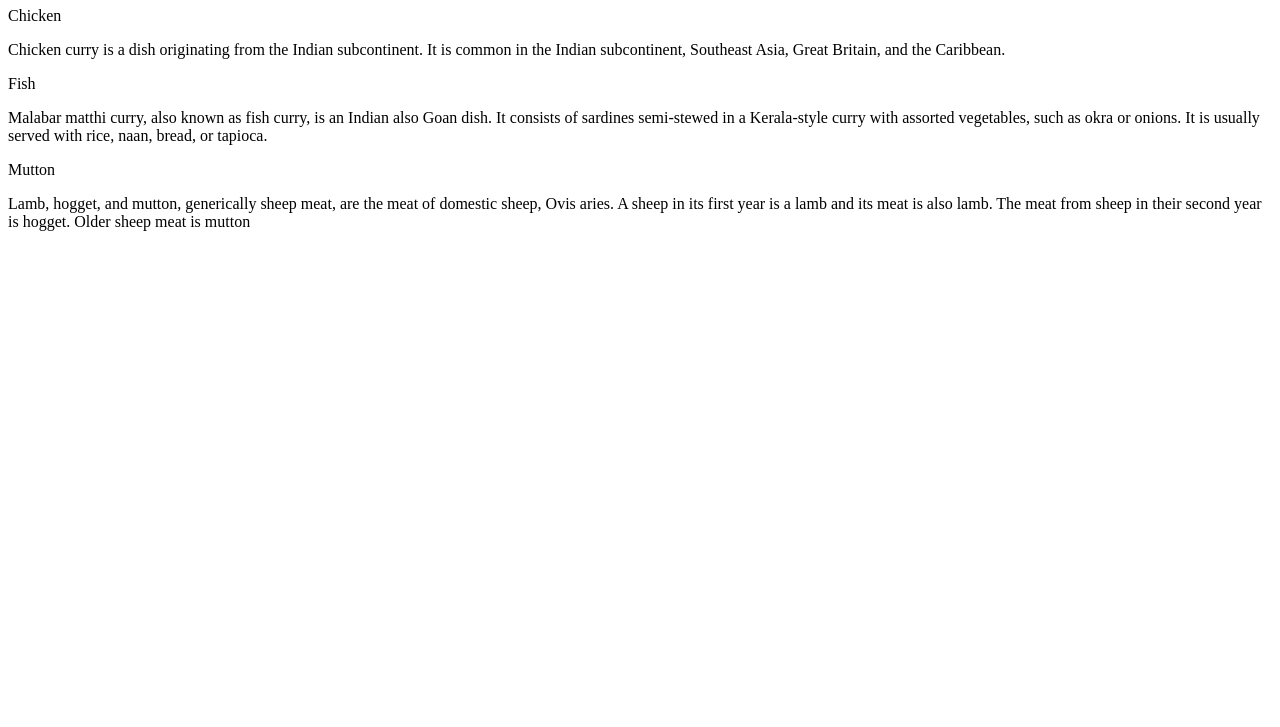
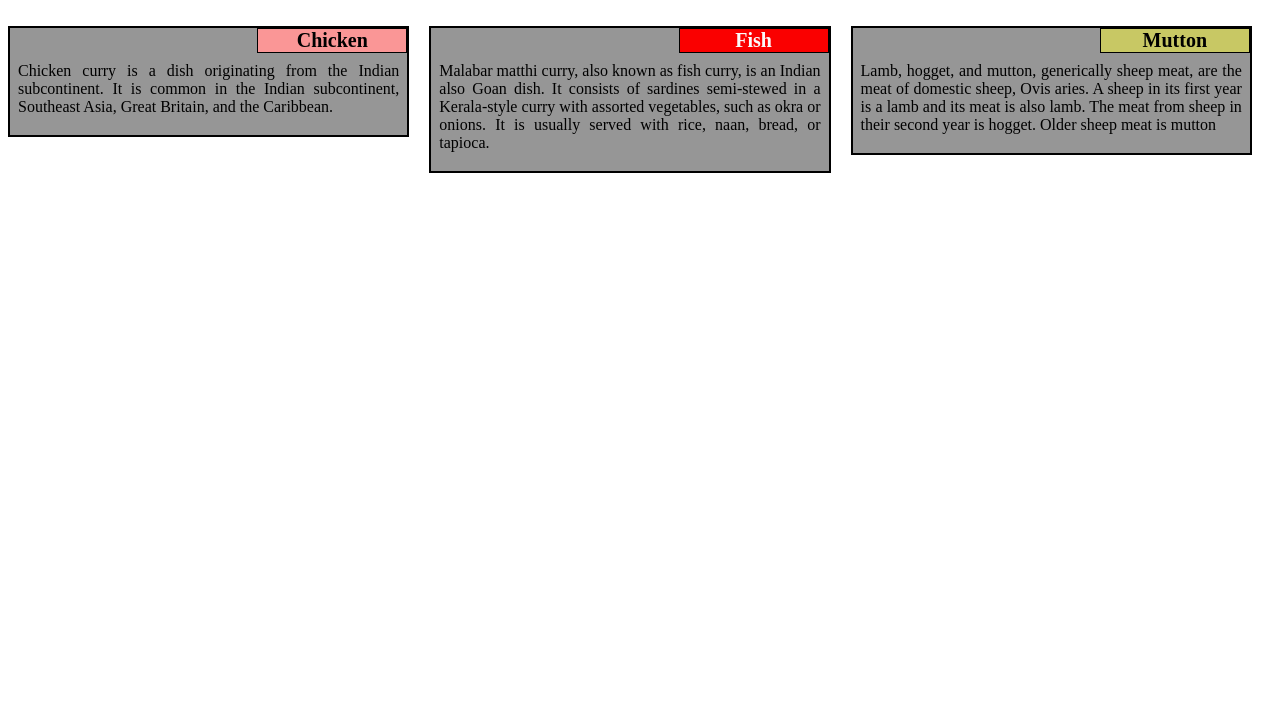
Before and after one commit to raghavap7/CourseraWeek2HTMLCSSJScript, a plain HTML site: page index.html in a window 1280 px wide. Shown: the part 73-800 px from the top of the page. Drawn offline with Linux system fonts and the light colour scheme.

Commit message:
Add files via upload

```diff
--- a/index.html
+++ b/index.html
@@ -1,7 +1,7 @@
 <!doctype html>
 <html>
 <head>
-<link rel="stylesheet" href="style.css">
+<link rel="stylesheet" href="style/style.css">
 <meta charset="utf-8">
 <meta name='viewport' content='width=device-width, initial-scale=1'>
 <title>Week 2</title>
--- /dev/null
+++ b/style/style.css
@@ -0,0 +1,87 @@
+
+* {
+  box-sizing: border-box;
+}
+
+h1 {
+	font-size: 27px;
+	font-family: Georgia serif;
+	text-align: center;
+	color: rgb(0, 0, 0);
+	margin-bottom: 30px;
+}
+
+p {
+	padding: 15px 5px 0px 5px;
+	font-family: Georgia sans-serif;
+	font-size: 16px;
+	position: relative;
+}
+
+.section {
+	background-color: rgb(150, 150, 150);
+   	border: 2px solid black;
+   	margin-top: 20px;
+   	margin-right: 20px;
+   	padding: 3px;
+   	text-align: justify;
+   	position: relative;
+ }
+
+span {
+	font-size: 20px;
+	width: 150px;
+	border: 1px solid black;
+	font-weight: bold;
+	text-align: center;
+	float: right; top :0; right: 0; margin: 0;
+	position: absolute;
+}
+#nr1 {
+	background-color: rgb(250, 150, 150);
+	color: rgb(0, 0, 0);
+}
+#nr2 {
+	background-color: rgb(250, 0, 0);
+	color: rgb(250, 250, 250);
+}
+#nr3 {
+	background-color: rgb(200, 200, 100);
+	color: rgb(0, 0, 0);
+}
+}
+
+.row {
+	width: 100%;
+}
+
+/* Desktop PC view */
+
+@media (min-width: 992px) {
+
+  .col-lg-4 {
+    width: 33.33%;
+    float: left;
+	}
+}
+
+/* Tablet PC view */
+@media (min-width: 768px) and (max-width: 991px) {
+
+  .col-md-6 {
+    width: 50%;
+    float: left;
+  }
+  .col-md-12 {
+    width: 100%;
+    float: left;
+  }
+}
+/* Cell phone view */
+@media (max-width: 767px)  {
+
+  .col-sx-12 {
+  	float: left;
+    width: 100%;
+  }
+}
```
